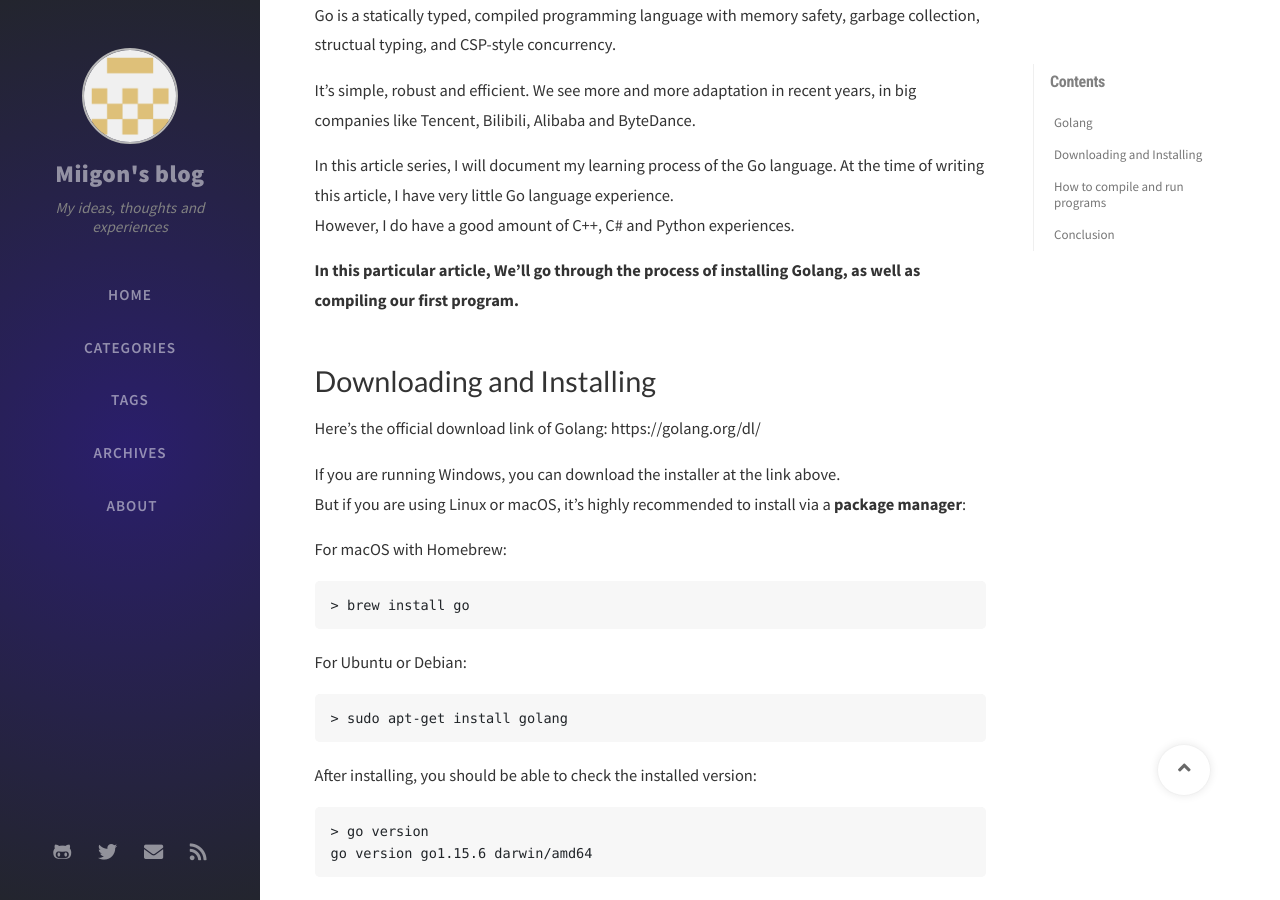
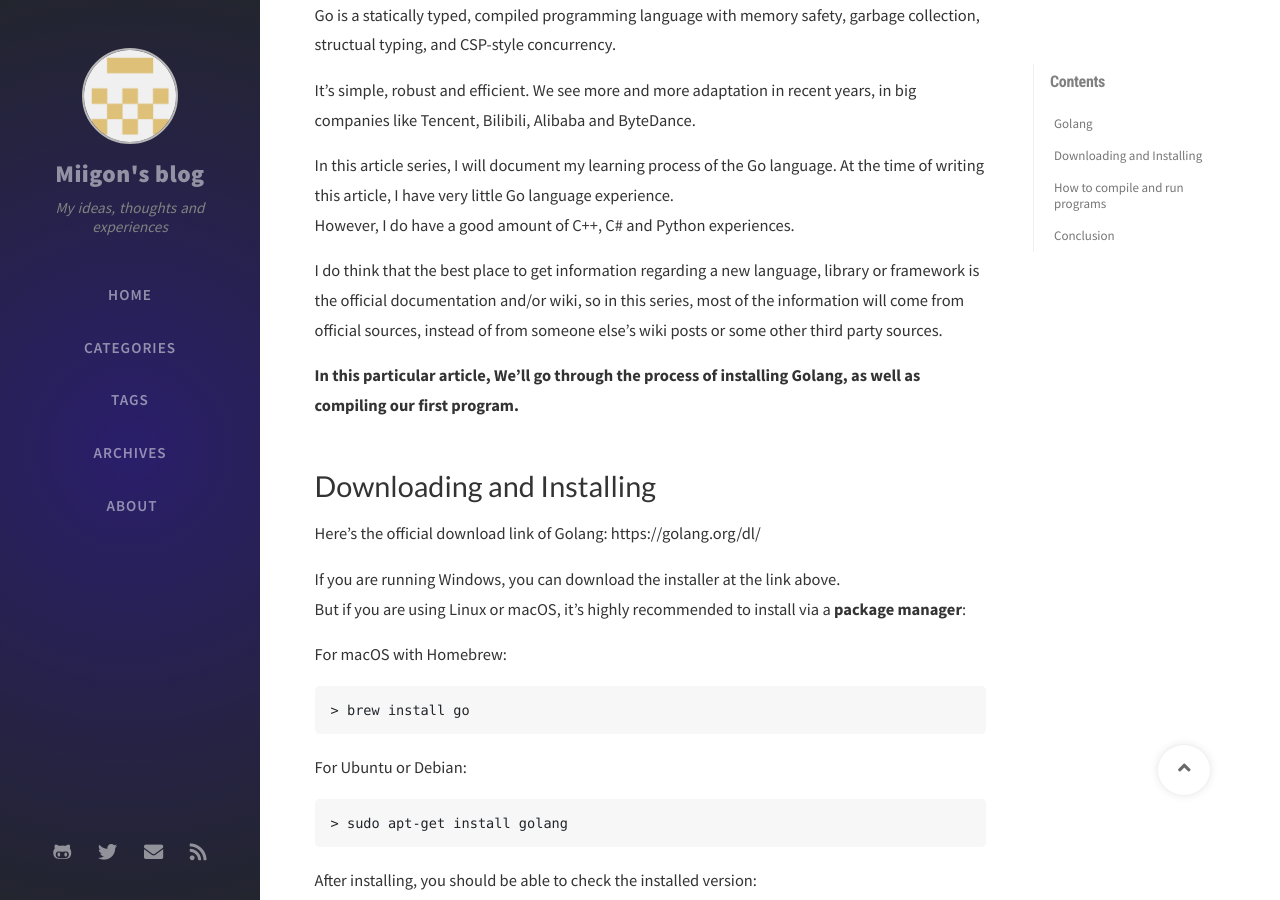
Before and after one commit to Miigon/blog, a Jekyll site: the page built from _posts/2020-12-22-starting-my-golang-journey.md, in a window 1280 px wide and 900 px high, scrolled down 318 px. Built offline with Jekyll 4.4.1, drawn with Linux system fonts in a browser that asks for light colours; nearby versions of some CDN libraries; comment, search, counter and statistics services are not loaded.

Commit message:
update: starting-my-golang-journey

```diff
--- a/_posts/2020-12-22-starting-my-golang-journey.md
+++ b/_posts/2020-12-22-starting-my-golang-journey.md
@@ -18,6 +18,11 @@ in big companies like Tencent, Bilibili, Alibaba and ByteDance.
 In this article series, I will document my learning process of the Go language.
 At the time of writing this article, I have very little Go language experience.
 However, I do have a good amount of C++, C# and Python experiences.
+
+I do think that the best place to get information regarding a new language, library
+or framework is the official documentation and/or wiki, so in this series, most of the
+information will come from official sources, instead of from someone else's wiki posts
+or some other third party sources.
 
 __In this particular article, We'll go through the process of installing Golang, as__
 __well as compiling our first program.__
```
